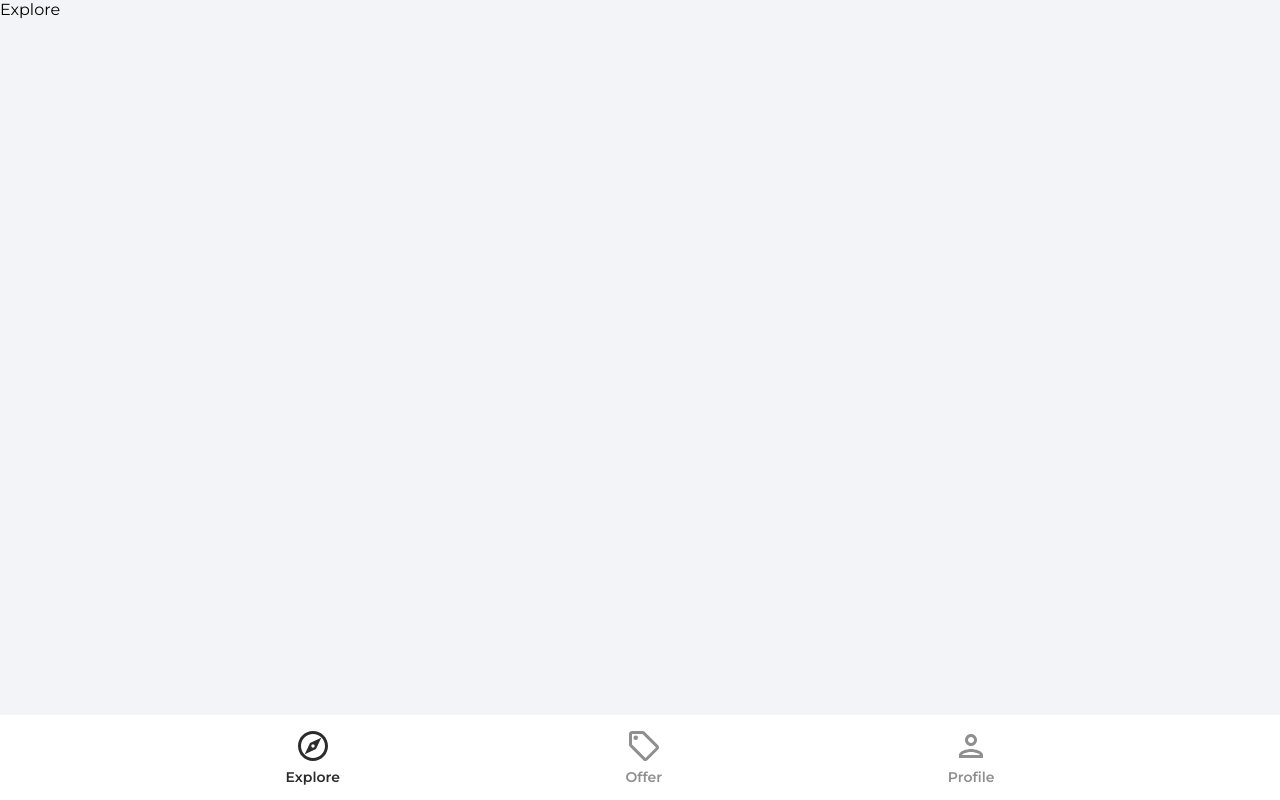
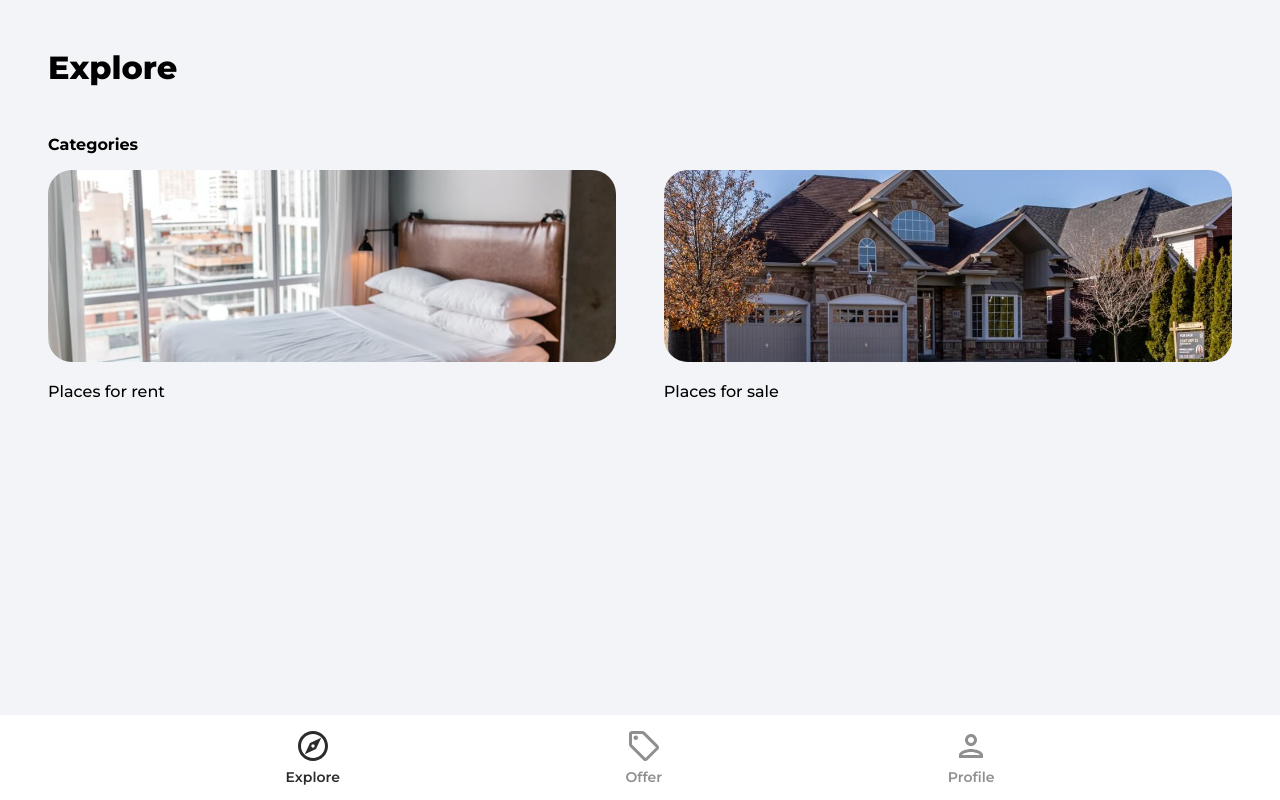
Before and after one commit to Wanjira-Faith/House-Marketplace, a React (Create React App) app in the folder house-marketplace/: page / in a window 1280 px wide. Built offline with nearby package versions, Linux system fonts and the light colour scheme; the HTML template or start-up script is replaced by a standard one.

Commit message:
add images for rent and sale

```diff
--- a/house-marketplace/src/pages/Explore.jsx
+++ b/house-marketplace/src/pages/Explore.jsx
@@ -1,11 +1,28 @@
 import {Link} from 'react-router-dom'
 import rentCategoryImage from '../assets/jpg/rentCategoryImage.jpg'
-import sellCtegoryImage from '../assets/jpg/sellCtegoryImage.jpg'
+import sellCategoryImage from '../assets/jpg/sellCategoryImage.jpg'
 
 function Explore() {
   return (
-    <div>
-      Explore
+    <div className='explore'>
+      <header>
+        <p className='pageHeader'>Explore</p>
+      </header>
+
+      <main>
+
+        <p className="exploreCategoryHeading">Categories</p>
+        <div className="exploreCategories">
+          <Link to='/category/rent'>
+            <img src={rentCategoryImage} alt='rent' className='exploreCategoryImg' />
+            <p className='exploreCategoryName'>Places for rent</p>
+          </Link>
+          <Link to='/category/sell'>
+            <img src={sellCategoryImage} alt='sell' className='exploreCategoryImg' />
+            <p className='exploreCategoryName'>Places for sale</p>
+          </Link>
+        </div>
+      </main>
     </div>
   )
 }
```
